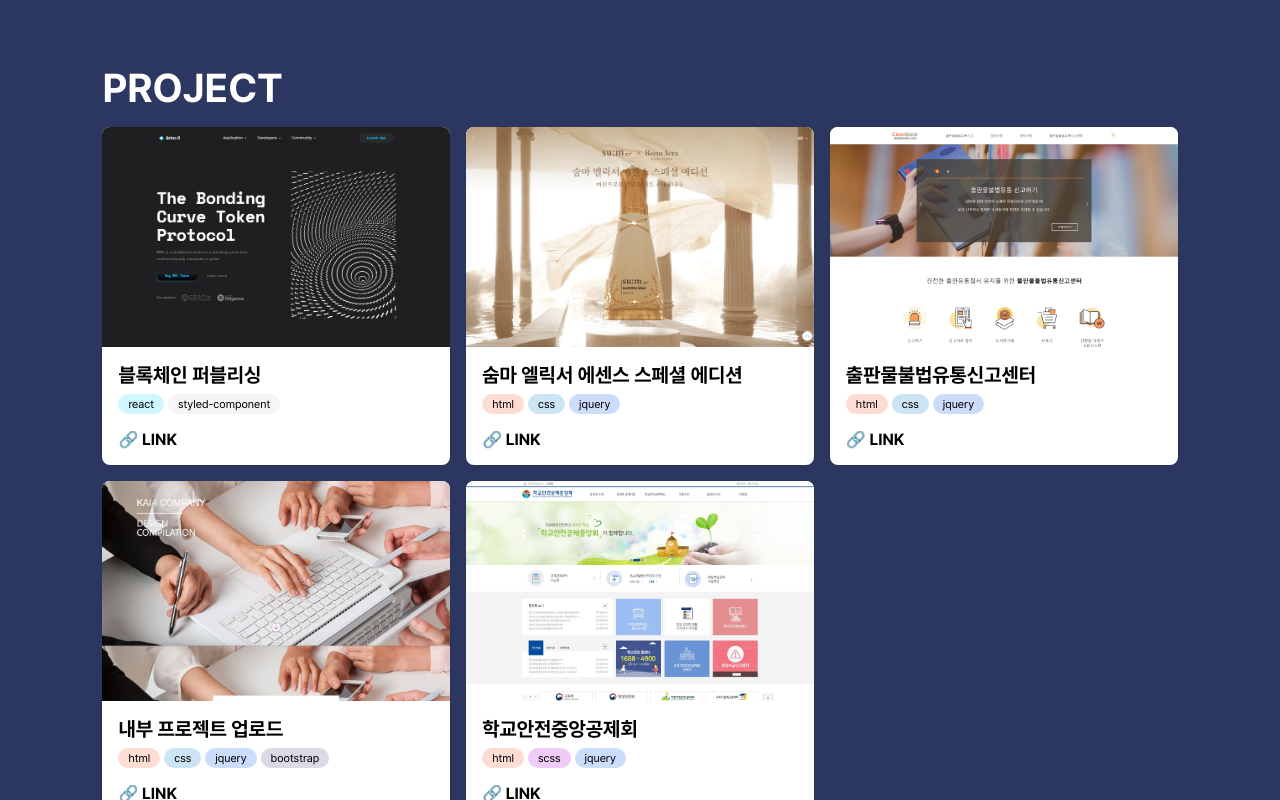
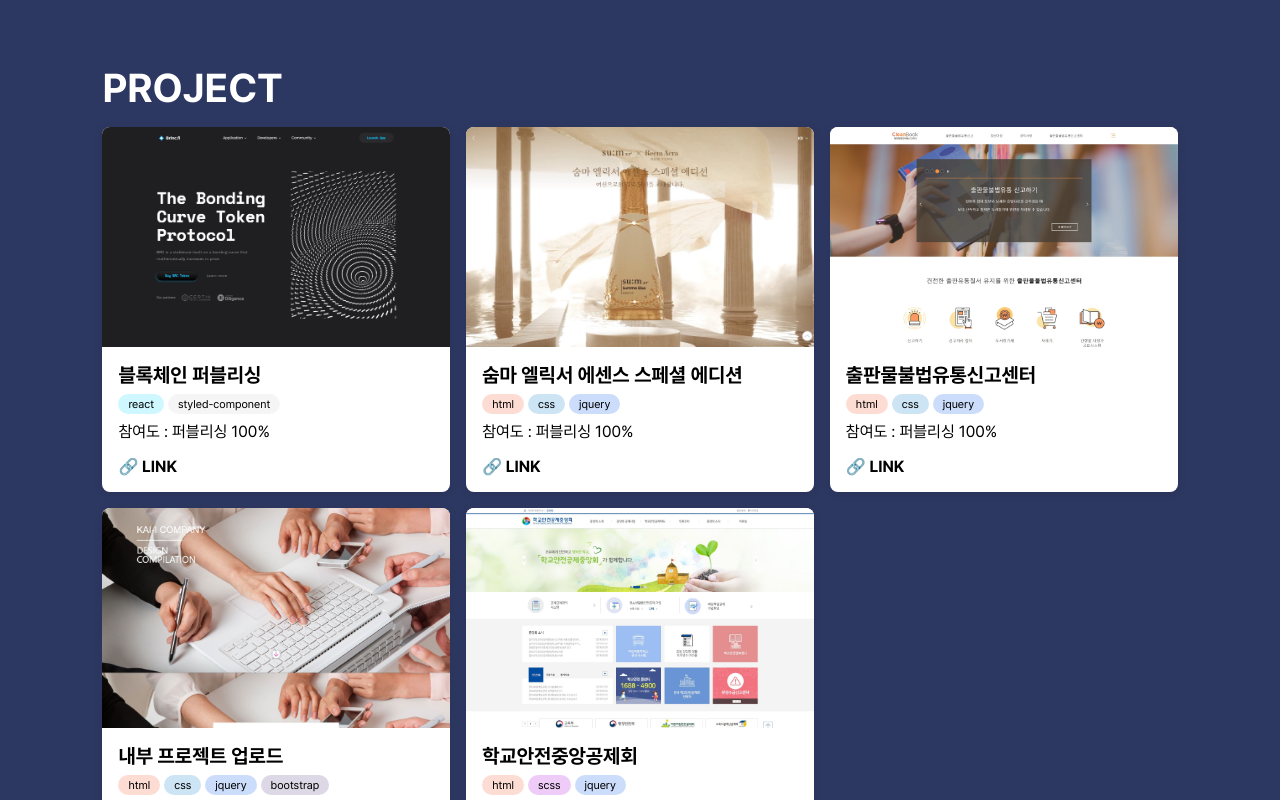
Before and after one commit to eehaemii/portfolio, a Next.js app: page /Project in a window 1280 px wide. Built offline with nearby package versions, Linux system fonts and the light colour scheme.

Commit message:
프로젝트 참여도 명시

```diff
--- a/components/Card/index.tsx
+++ b/components/Card/index.tsx
@@ -3,7 +3,13 @@ import * as S from './styled';
 import { IPropsBox, ItemType } from '@/components/Card/interface';
 import Tag from '@/components/Tag';
 
-const ProjectCard: React.FC<IPropsBox> = ({ name, thumbnail, demoLink, list = [] }) => {
+const ProjectCard: React.FC<IPropsBox> = ({
+  name,
+  thumbnail,
+  demoLink,
+  participation,
+  list = [],
+}) => {
   const [isHovered, setIsHovered] = useState(false);
 
   return (
@@ -23,6 +29,7 @@ const ProjectCard: React.FC<IPropsBox> = ({ name, thumbnail, demoLink, list = []
         {list.map((item: ItemType, index: number) => (
           <Tag key={index} message={item.message} themeType={item.theme} />
         ))}
+        <S.ParticipationText>참여도 : {participation}</S.ParticipationText>
         {demoLink && (
           <S.Link href={demoLink} target="_blank">
             🔗 LINK
--- a/components/Card/interface.ts
+++ b/components/Card/interface.ts
@@ -5,6 +5,7 @@ export interface IPropsBox {
   name?: string;
   thumbnail?: string;
   demoLink?: string;
+  participation?: string;
   onClick?: () => void;
 }
 
--- a/components/Card/styled.ts
+++ b/components/Card/styled.ts
@@ -42,6 +42,14 @@ export const Title = styled.h3`
   padding-bottom: 6px;
   font-size: 1.25rem;
   font-weight: bold;
+  white-space: nowrap;
+  overflow: hidden;
+  text-overflow: ellipsis;
+`;
+
+export const ParticipationText = styled.p`
+  padding-top: 8px;
+  font-size: 1rem;
 `;
 
 export const Description = styled.p`
--- a/pages/Project/index.tsx
+++ b/pages/Project/index.tsx
@@ -12,6 +12,7 @@ const ProjectPage = () => {
         { message: 'styled-component', theme: EThemeTag.STYLEDCOMPONENT },
       ],
       demoLink: 'https://www.notion.so/eehaemii/c4aee3e1bd034dc78557ceb5d7bc6939?pvs=4',
+      participation: '퍼블리싱 100%',
       details: '상세 설명 텍스트',
     },
     {
@@ -23,6 +24,7 @@ const ProjectPage = () => {
         { message: 'jquery', theme: EThemeTag.JQUERY },
       ],
       demoLink: 'https://www.sum37.co.kr/reem_acra/views/main.html',
+      participation: '퍼블리싱 100%',
       details: '상세 설명 텍스트',
     },
     {
@@ -34,6 +36,7 @@ const ProjectPage = () => {
         { message: 'jquery', theme: EThemeTag.JQUERY },
       ],
       demoLink: 'https://e.kpipa.or.kr/cleanBook/main/main.do',
+      participation: '퍼블리싱 100%',
       details: '상세 설명 텍스트',
     },
     {
@@ -46,6 +49,7 @@ const ProjectPage = () => {
         { message: 'bootstrap', theme: EThemeTag.BOOTSTRAP },
       ],
       demoLink: 'https://eehaemii.github.io/designUploadSite/views/intro.html',
+      participation: '퍼블리싱 100%',
       details: '상세 설명 텍스트',
     },
     {
@@ -57,6 +61,7 @@ const ProjectPage = () => {
         { message: 'jquery', theme: EThemeTag.JQUERY },
       ],
       demoLink: 'https://www.ssif.or.kr/',
+      participation: '퍼블리싱 100%',
       details: '상세 설명 텍스트',
     },
   ];
@@ -72,6 +77,7 @@ const ProjectPage = () => {
             thumbnail={project.thumbnail}
             name={project.name}
             list={project.list}
+            participation={project.participation}
             demoLink={project.demoLink || ''}
           />
         ))}
```
